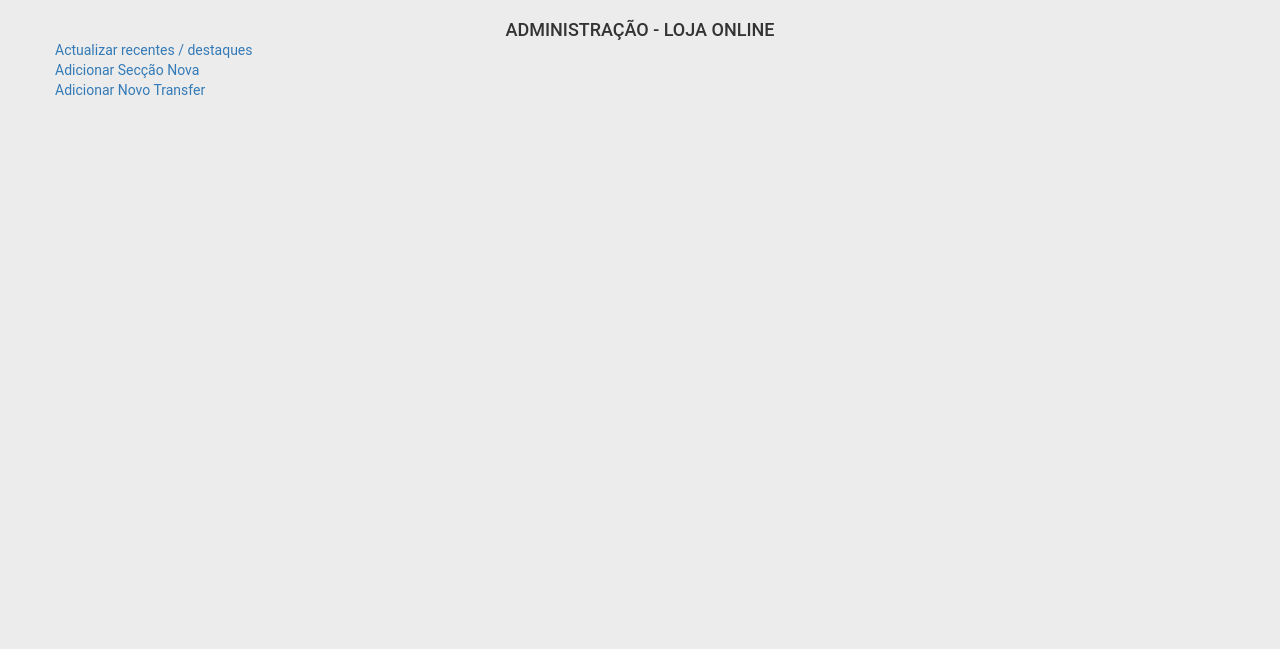
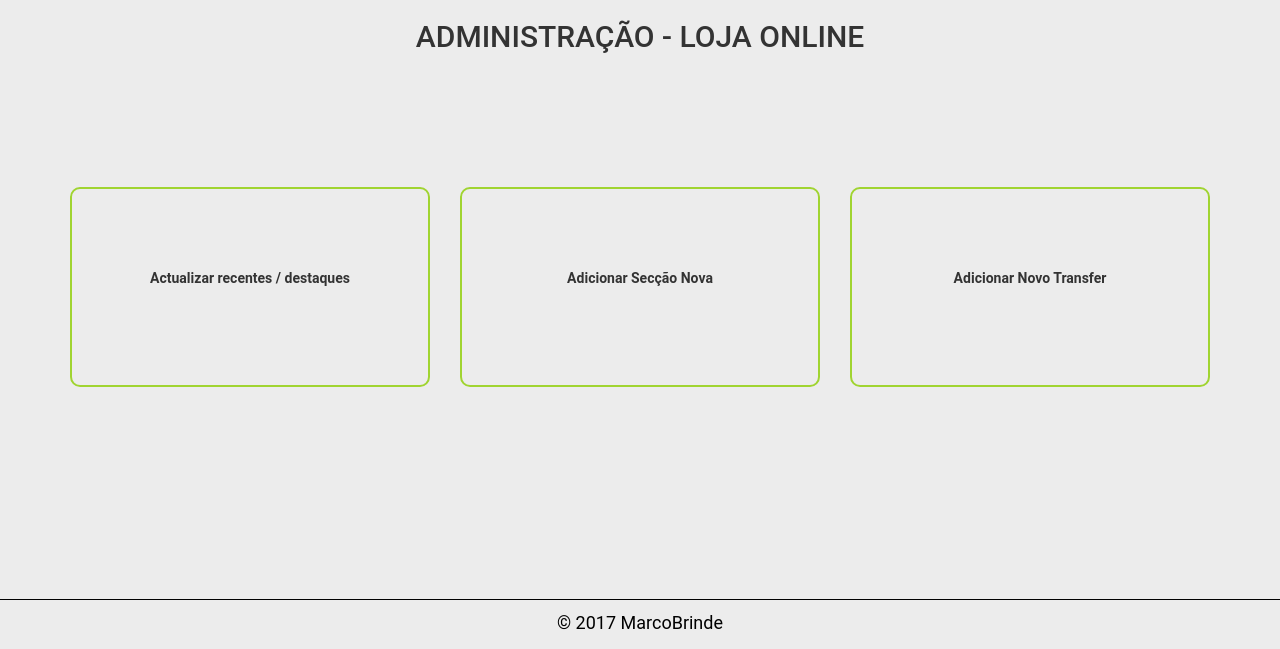
Before and after one commit to webDevMB1/Marcobrinde, a PHP site: page /admin/index.html in a window 1280 px wide. Shown: the part 151-800 px from the top of the page. Run offline with PHP 8.4, Linux system fonts and the light colour scheme; some libraries are stand-ins or nearby versions; some web fonts are replaced.

Commit message:
Style Admin Section

```diff
--- a/admin/addSeccao.php
+++ b/admin/addSeccao.php
@@ -85,7 +85,7 @@
 
 </div><!-- /container -->
 
-<footer>
+<footer id="footerSeccao">
 	<div class="linhaFooter"></div>
     <p id="copyright">© 2017 MarcoBrinde</p>
 </footer>
--- a/admin/addTransfer.php
+++ b/admin/addTransfer.php
@@ -128,7 +128,7 @@
 
 </div><!-- /container -->
 
-<footer>
+<footer id="footerAddTransfer">
 	<div class="linhaFooter"></div>
     <p id="copyright">© 2017 MarcoBrinde</p>
 </footer>
--- a/admin/css/style.css
+++ b/admin/css/style.css
@@ -53,6 +53,49 @@ footer{
 	display: none;
 }*/
 
+
+/*  ===============================================================================
+									Página Index
+	=============================================================================== */
+
+	#footerIndex{
+		position: fixed;
+		bottom: 0;
+	}
+
+	#linhaButtons{
+		margin-top: 10%;
+	}
+
+	#labelRecDest, #labelAddSeccao, #labelAddTransfer{
+		height: 200px;
+		width: 100%;
+		padding-top: 27px;
+		border-radius: 10px;
+		padding-bottom: 50px;
+	}
+
+	#labelRecDest:hover, #labelAddSeccao:hover, #labelAddTransfer:hover{
+		border: solid 2px #C5E77D !important;
+	}
+
+	.labelActiveIndex{
+		border: solid 2px #A0D431 !important;
+	}
+
+	.labelHover:hover{
+		cursor: pointer;
+	}
+
+	.labelActiveIndex{
+		text-align: center;
+		padding-top: 22% !important;
+	}
+
+/*  =============================================================================================
+								//FIM	Página Index							*/
+
+
 /*  =============================================================================================
 							Página Adicionar recentes / destaques
 	============================================================================================= */
@@ -103,5 +146,23 @@ footer{
 		border: solid 2px black;
 	}
 
+	#footerAddTransfer{
+		position: fixed;
+		bottom: 0;
+	}
+
 /*  =============================================================================================
 						//FIM	Página Adicionar recentes / destaques 							*/
+
+
+/*  ===============================================================================
+							Página Adicionar Secção
+	=============================================================================== */
+
+	#footerSeccao{
+		position: fixed;
+		bottom: 0;
+	}
+
+/*  =============================================================================================
+						//FIM	Página Adicionar Secção						*/
--- a/admin/index.html
+++ b/admin/index.html
@@ -31,14 +31,49 @@
 
 	<div class="container">
 		<div class="row">
-			<center><h4>ADMINISTRAÇÃO - LOJA ONLINE</h4></center>
-			<a href="refreshInicial.php"><p>Actualizar recentes / destaques</p></a>
-			<a href="addSeccao.php"><p>Adicionar Secção Nova</p></a>
-			<a href="addTransfer.php"><p>Adicionar Novo Transfer</p></a>
+			<center><h2>ADMINISTRAÇÃO - LOJA ONLINE</h2></center>
+			<br>
 		</div>
+
+		<div id="linhaButtons" class="row">
+			<div class="col-md-4">
+				<label id="labelRecDest" class="labelHover labelActiveIndex"><input class="hidden" type="radio" name="seccao" checked="checked" onclick="location.href = 'refreshInicial.php';">Actualizar recentes / destaques</label>
+			</div>
+			<div class="col-md-4">
+				<label id="labelAddSeccao" class="labelHover labelActiveIndex"><input class="hidden" type="radio" name="seccao" onclick="location.href = 'addSeccao.php';">Adicionar Secção Nova</label>
+			</div>
+			<div class="col-md-4">
+				<label id="labelAddTransfer" class="labelHover labelActiveIndex"><input class="hidden" type="radio" name="seccao" onclick="location.href = 'addTransfer.php';">Adicionar Novo Transfer</label>
+			</div>
+		</div>
+
+		<!--<div id="linhaButtons" class="row">
+			<div class="col-md-4">
+				<div class="square">
+					<a href="refreshInicial.php"><p>Actualizar recentes / destaques</p></a>
+				</div>
+			</div>
+			<div class="col-md-4">
+				<div class="square">
+					<a href="addSeccao.php"><p>Adicionar Secção Nova</p></a>
+				</div>
+			</div>
+			<div class="col-md-4">
+				<div class="square">
+					<a href="addTransfer.php"><p>Adicionar Novo Transfer</p></a>
+				</div>
+			</div>
+		</div>-->
+
 	</div>
 
-	<script src="../js/jquery.min.js"></script>
-	<script src="../js/bootstrap.min.js"></script>
+	<footer id="footerIndex">
+		<div class="linhaFooter"></div>
+	    <p id="copyright">© 2017 MarcoBrinde</p>
+	</footer>
 
+
+</body>
+<script src="../js/jquery.min.js"></script>
+<script src="../js/bootstrap.min.js"></script>
 </html>
```
